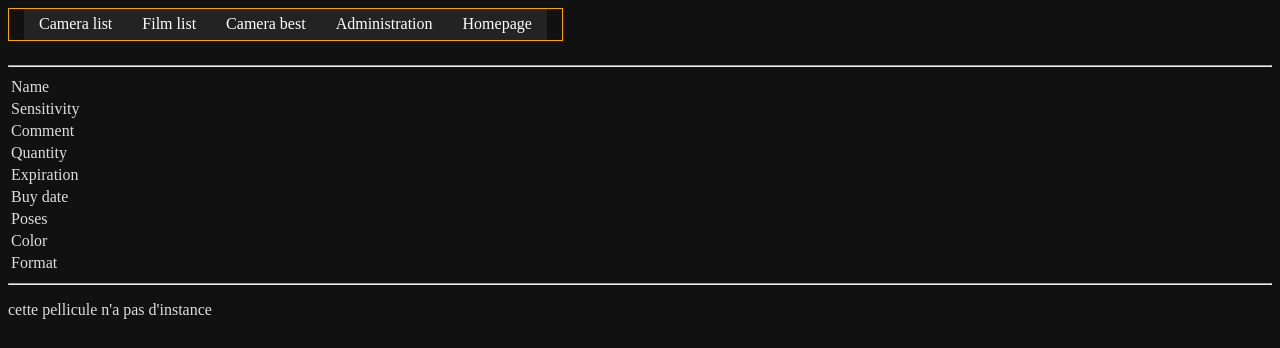
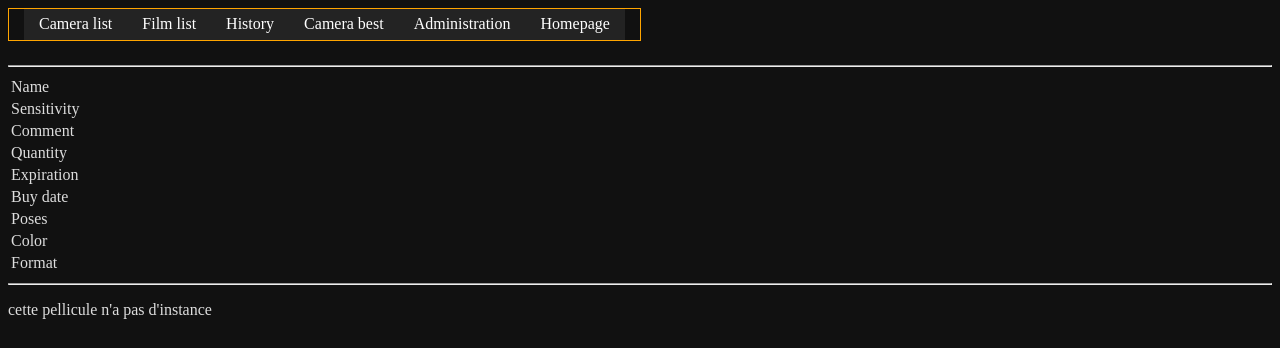
Before and after one commit to zaurky/catalog2, a Django app: template film/templates/film/info.html in a window 1280 px wide. Shown: the top 348 px of the page. Run offline with Django 3.2, Linux system fonts and the light colour scheme; the template is opened without the code that fills it, so the values that code supplies are empty.

Commit message:
add incamera in menu

```diff
--- a/templates/base.html
+++ b/templates/base.html
@@ -9,6 +9,7 @@
       <ul id='menu' class='menu'>
         <li><a href='/camera/catalog'>Camera list</a></li>
         <li><a href='/film/catalog'>Film list</a></li>
+        <li><a href='/film/incamera'>History</a></li>
         <li><a href='/camera/catalog?best=1'>Camera best</a></li>
         <li><a href='/admin'>Administration</a></li>
         <li><a href='/'>Homepage</a></li>
```
